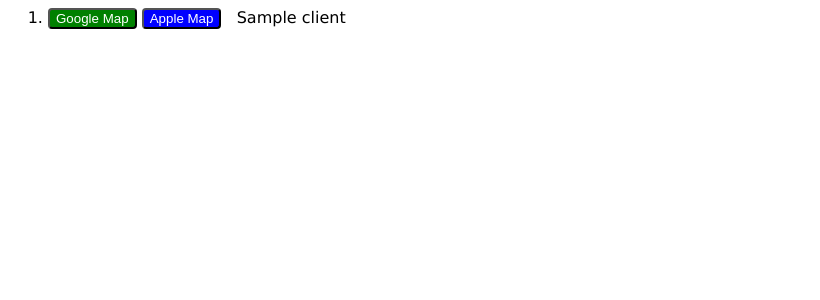
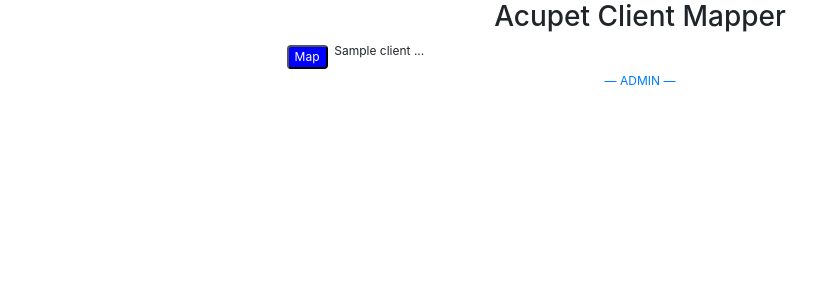
Before and after one commit to mieshakelly/mysite, a Django app: page /acupet/ in a window 1280 px wide. Shown: the top 300 px of the page, without its empty margins (0-820 px from the left). Run offline with Django 3.2, Linux system fonts and the light colour scheme; tables that the repository leaves empty hold one stand-in row (values such as "Sample post"); some libraries are stand-ins or nearby versions.

Commit message:
Major Version 2.0

```diff
--- a/acupet/templates/acupet/index.html
+++ b/acupet/templates/acupet/index.html
@@ -1,26 +1,51 @@
-{% if latest_client_list %}
+<!doctype html>
+<html lang="en" >
+  <head>
+    <!-- Required meta tags -->
+    <meta charset="utf-8">
+    <meta name="viewport" content="width=device-width, initial-scale=1, shrink-to-fit=no">
 
-          <ol style="font-family:verdana;">
-        {% for client in latest_client_list %}
-            <!-- <li><a href="{% url 'acupet:detail' client.id %}">{{ client.client_name}} {{ client.address }}</a></li> /-->
-            <!-- <li><a href="https://www.google.com/maps/search/?api=1&query={{ client.address }}" target="new">{{client.client_name}}</a></li> /-->
-                 <li style="padding-bottom: 2px;">
-
-                   <button style="background-color: green; color:white;border-radius: 4px;"
-                     onclick="window.location.href='https://www.google.com/maps/search/?api=1&query={{ client.address }}'">
-                    Google Map</button>
-
-                   <button style="background-color: blue; color:white;border-radius: 4px;"
-                   onclick="window.location.href='https://maps.apple.com/?daddr={{ client.address }}' ">
-                   Apple Map</button>
-
-                   &nbsp; {{client.client_name}}
+    <!-- Bootstrap CSS -->
+    <link rel="stylesheet" href="https://maxcdn.bootstrapcdn.com/bootstrap/4.0.0/css/bootstrap.min.css" integrity="sha384-Gn5384xqQ1aoWXA+058RXPxPg6fy4IWvTNh0E263XmFcJlSAwiGgFAW/dAiS6JXm" crossorigin="anonymous">
 
 
+    <link href="//netdna.bootstrapcdn.com/font-awesome/3.2.1/css/font-awesome.css" rel="stylesheet">
 
-                </li>
-        {% endfor %}</ol>
-<!-- GOOGLE:<a href="https://www.google.com/maps/search/?api=1&query={{ client.address }}" target="new">{{client.client_name}}</a> /-->
-{% else %}
-    <p>None available.</p>
-{% endif %}
+    <title>Acupet Client Mapper</title>
+
+  </head>
+  <body style="font-size: 12px;"">
+    <div>
+    <center><h3> Acupet Client Mapper </h3></center>
+    </div>
+    <div class="container-fluid">
+
+      {% if latest_client_list %}
+          {% for client in latest_client_list %}
+
+      <div class="row no-gutters">
+        <div class="col-3 text-right">
+          <button style="background-color: blue; margin: 3px 0px 3px 3px;color:white;border-radius: 4px;"
+          onclick="window.location.href='https://maps.apple.com/?daddr={{ client.address }}' ">
+          Map
+          </button>
+        </div>
+        <div class="col-9 text-left" >
+         &nbsp; {{client.client_name}}
+         ...<a href="http://101.175.47.84:8011/admin/acupet/client/{{ client.id }}/change/"> <i class="fa icon-edit"></i></a>
+
+        </div>
+      </div>
+         {% endfor %}
+      {% else %}
+         <p>None available.</p>
+      {% endif %}
+      <center><a href="http://101.175.47.84:8011/admin/acupet/client/"> — ADMIN — </a></center>
+    </div>
+
+<script src="https://use.fontawesome.com/f227c72c47.js"></script>
+<script src="https://code.jquery.com/jquery-3.2.1.slim.min.js" integrity="sha384-KJ3o2DKtIkvYIK3UENzmM7KCkRr/rE9/Qpg6aAZGJwFDMVNA/GpGFF93hXpG5KkN" crossorigin="anonymous"></script>
+<script src="https://cdnjs.cloudflare.com/ajax/libs/popper.js/1.12.9/umd/popper.min.js" integrity="sha384-ApNbgh9B+Y1QKtv3Rn7W3mgPxhU9K/ScQsAP7hUibX39j7fakFPskvXusvfa0b4Q" crossorigin="anonymous"></script>
+<script src="https://maxcdn.bootstrapcdn.com/bootstrap/4.0.0/js/bootstrap.min.js" integrity="sha384-JZR6Spejh4U02d8jOt6vLEHfe/JQGiRRSQQxSfFWpi1MquVdAyjUar5+76PVCmYl" crossorigin="anonymous"></script>
+</body>
+</html>
--- /dev/null
+++ b/acupet/templates/credentials.json
@@ -0,0 +1 @@
+{"installed":{"client_id":"61881302425-7ej4ih5qjcpd9u3pr2set5bjc7mdrarq.apps.googleusercontent.com","project_id":"acupet-scheduler","auth_uri":"https://accounts.google.com/o/oauth2/auth","token_uri":"https://oauth2.googleapis.com/token","auth_provider_x509_cert_url":"https://www.googleapis.com/oauth2/v1/certs","client_secret":"XIWyCCzJDSbfeB9YTw6rH1lk","redirect_uris":["urn:ietf:wg:oauth:2.0:oob","http://localhost"]}}
--- /dev/null
+++ b/acupet/templatetags/credentials.json
@@ -0,0 +1 @@
+{"installed":{"client_id":"61881302425-7ej4ih5qjcpd9u3pr2set5bjc7mdrarq.apps.googleusercontent.com","project_id":"acupet-scheduler","auth_uri":"https://accounts.google.com/o/oauth2/auth","token_uri":"https://oauth2.googleapis.com/token","auth_provider_x509_cert_url":"https://www.googleapis.com/oauth2/v1/certs","client_secret":"XIWyCCzJDSbfeB9YTw6rH1lk","redirect_uris":["urn:ietf:wg:oauth:2.0:oob","http://localhost"]}}
--- a/acupet/templatetags/testnewfile.py
+++ /dev/null
@@ -1,5 +0,0 @@
-#Testing 123 in the templatetags folder
-#Miesha was here but now shes gone
-# sh=he left her name to turn you on
-# those who knew her knew her well
-# those who didn't can go to hell
--- a/mysite/urls.py
+++ b/mysite/urls.py
@@ -25,6 +25,6 @@ urlpatterns = [
 
 admin.site.site_header = 'Acupet admin'
 admin.site.site_title = 'Scheduling and Animal Health admin'
-admin.site.site_url = 'http://#'
+admin.site.site_url = 'http://101.175.47.84:8011/acupet'
 admin.site.index_title = 'Acupet Schedule & Animal Health'
 admin.empty_value_display = '**Empty**'
--- /dev/null
+++ b/token.json
@@ -0,0 +1 @@
+{"token": "ya29.a0AfH6SMDl8-euJFAvpsaiiWovMgY8rggxDVTYumy_J4Mpl4zgkQNCnnw9LObrieRGlZP54ciXyadoMmFaTKt1fLmYkDim2wBvfJ6e5trRaJYBswL0J3F-d6Kn-H3UIt956V3U7GEKMtHtfCkyMWWreY8CCwhC", "refresh_token": "1//0gDOvuf4KG6suCgYIARAAGBASNwF-L9Ir9JP39fbnAz9de75EQUH7kgzDc-uUyzfUMZwELesBm4ZjuKxudpoJXSqBWCC5VAAsdzI", "token_uri": "https://oauth2.googleapis.com/token", "client_id": "61881302425-7ej4ih5qjcpd9u3pr2set5bjc7mdrarq.apps.googleusercontent.com", "client_secret": "XIWyCCzJDSbfeB9YTw6rH1lk", "scopes": ["https://www.googleapis.com/auth/calendar.events"], "expiry": "2021-05-25T13:43:28.665215Z"}
```
Also changed, not shown: acupet/templatetags/my_custom_tags.py (+47 -0 lines).
